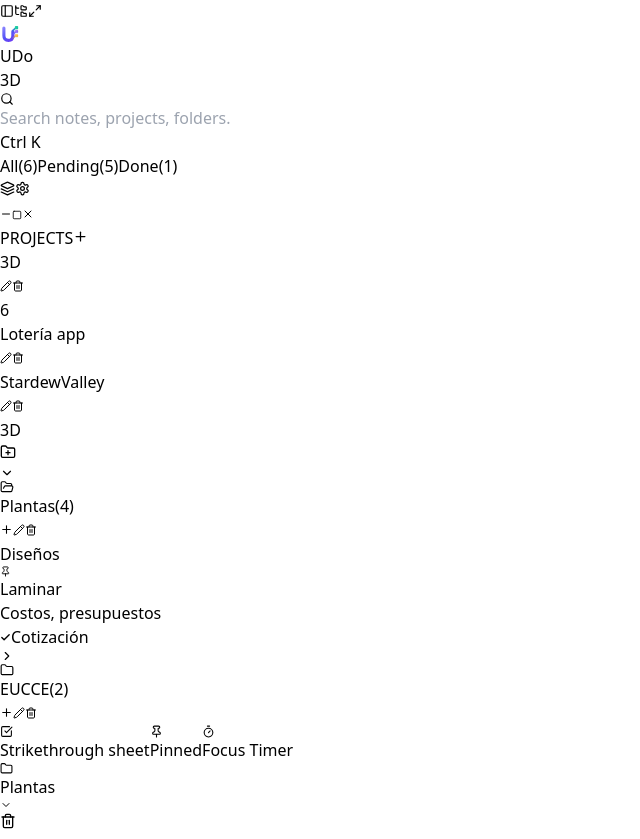
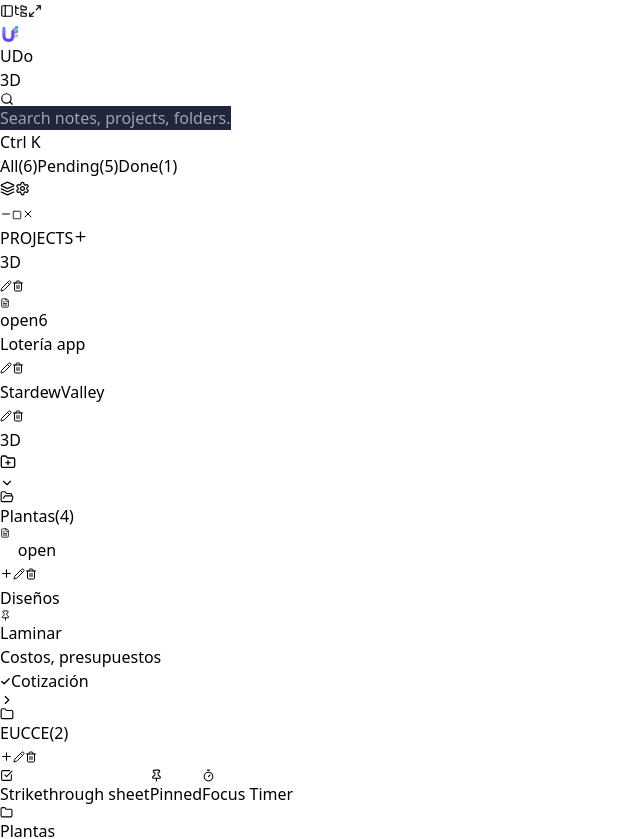
Before and after one commit to BrizueIa/UDo, a React (Vite) app: page / in a window 1280 px wide. Shown: the top 839 px of the page, without its empty margins (0-640 px from the left). Built offline with nearby package versions, Linux system fonts and the light colour scheme.

Commit message:
fix(search & navigation): fix white search bar background, add breadcrumb toggle in settings, and preserve open note with non-invasive active badges

```diff
--- a/src/app/App.tsx
+++ b/src/app/App.tsx
@@ -49,6 +49,14 @@ export const App: React.FC = () => {
   const { isSidebarCollapsed, isFoldersCollapsed, toggleSidebar, toggleFolders } = useSidebarCollapse();
   const { soundMuted, soundVolume, handleToggleAudioMute, handleVolumeChange } = useAudioState();
   const modalState = useAppModalState();
+
+  const [showBreadcrumbs, setShowBreadcrumbs] = useState<boolean>(
+    () => localStorage.getItem('udo_show_breadcrumbs') !== 'false'
+  );
+  const handleToggleBreadcrumbs = (show: boolean) => {
+    setShowBreadcrumbs(show);
+    localStorage.setItem('udo_show_breadcrumbs', String(show));
+  };
 
   const noteSubject = subjects.find((s) => s.id === currentNote?.subjectId);
   const noteFolder = folders.find((f) => f.id === currentNote?.folderId);
@@ -261,6 +269,8 @@ export const App: React.FC = () => {
         onToggleFolders={toggleFolders}
         onToggleZenMode={() => setIsZenMode((p) => !p)}
         onOpenTimerModal={() => modalState.setIsTimerModalOpen(true)}
+        showBreadcrumbs={showBreadcrumbs}
+        onToggleBreadcrumbs={handleToggleBreadcrumbs}
       />
 
       <main className="flex-1 flex overflow-hidden">
@@ -269,15 +279,9 @@ export const App: React.FC = () => {
             subjects={subjects}
             folders={folders}
             selectedSubjectId={selectedSubjectId}
+            activeNoteSubjectId={currentNote?.subjectId}
             isFocused={activeColumn === 1}
-            onSelectSubject={(id) => {
-              setSelectedSubjectId(id);
-              setActiveColumn(1);
-              if (currentNote && currentNote.subjectId !== id) {
-                const subNotes = notes.filter((n) => n.subjectId === id);
-                if (subNotes.length > 0) setSelectedNoteId(subNotes[0].id);
-              }
-            }}
+            onSelectSubject={(id) => { setSelectedSubjectId(id); setActiveColumn(1); }}
             onAddSubject={handleAddSubject}
             onUpdateSubject={handleUpdateSubject}
             onDeleteSubject={handleDeleteSubject}
@@ -296,6 +300,7 @@ export const App: React.FC = () => {
             notes={notes}
             selectedFolderId={selectedFolderId}
             selectedNoteId={selectedNoteId}
+            activeNoteFolderId={currentNote?.folderId}
             filter={filter}
             searchQuery={searchQuery}
             activeTagFilter={activeTagFilter}
@@ -331,6 +336,7 @@ export const App: React.FC = () => {
               subjectName={noteSubject?.name}
               subjectColor={noteSubject?.color}
               onRevealLocation={handleRevealLocation}
+              showBreadcrumbs={showBreadcrumbs}
               activeTagFilter={activeTagFilter}
               activeTimerFormatted={
                 (focusTimer.isRunning || focusTimer.isPaused) &&
--- a/src/app/SettingsModal.tsx
+++ b/src/app/SettingsModal.tsx
@@ -29,6 +29,8 @@ interface Props {
   audioVolume: number;
   onVolumeChange: (vol: number) => void;
   onToggleAudioMute: () => void;
+  showBreadcrumbs?: boolean;
+  onToggleBreadcrumbs?: (show: boolean) => void;
   onOpenShortcuts?: () => void;
   initialTab?: 'appearance' | 'audio' | 'shortcuts' | 'language';
 }
@@ -47,6 +49,8 @@ export const SettingsModal: React.FC<Props> = ({
   audioVolume,
   onVolumeChange,
   onToggleAudioMute,
+  showBreadcrumbs = true,
+  onToggleBreadcrumbs,
   initialTab = 'appearance',
 }) => {
   const { t, i18n } = useTranslation();
@@ -139,6 +143,7 @@ export const SettingsModal: React.FC<Props> = ({
           <div className="flex-1 p-5 overflow-y-auto min-h-0">
             {/* Appearance Tab */}
             {activeTab === 'appearance' && (
+              <div className="space-y-5">
                 <ThemeSettingsPanel
                   currentTheme={currentTheme}
                   currentAccent={currentAccent}
@@ -148,6 +153,30 @@ export const SettingsModal: React.FC<Props> = ({
                   onImportCustomTheme={onImportCustomTheme}
                   onDeleteCustomTheme={onDeleteCustomTheme}
                 />
+
+                {/* Interface Preferences: Breadcrumbs toggle */}
+                <div className="pt-3 border-t border-theme-border/60">
+                  <div className="text-xs font-semibold text-theme-muted uppercase tracking-wider mb-2">
+                    {t('settings.interfaceTitle')}
+                  </div>
+                  <label className="flex items-center justify-between p-3 rounded-xl bg-theme-card border border-theme-border/60 cursor-pointer hover:border-theme-accent/40 transition-colors">
+                    <div className="space-y-0.5 pr-4">
+                      <div className="text-xs font-medium text-theme-text">
+                        {t('settings.showBreadcrumbs')}
+                      </div>
+                      <div className="text-[11px] text-theme-muted">
+                        {t('settings.showBreadcrumbsDesc')}
+                      </div>
+                    </div>
+                    <input
+                      type="checkbox"
+                      checked={showBreadcrumbs}
+                      onChange={(e) => onToggleBreadcrumbs?.(e.target.checked)}
+                      className="w-4 h-4 rounded text-theme-accent focus:ring-theme-accent/40 bg-theme-column border-theme-border cursor-pointer accent-[#5551f5]"
+                    />
+                  </label>
+                </div>
+              </div>
             )}
 
             {/* Audio & Sound Tab */}
--- a/src/app/TopBar.tsx
+++ b/src/app/TopBar.tsx
@@ -37,6 +37,8 @@ interface Props {
   isSidebarCollapsed?: boolean;
   isFoldersCollapsed?: boolean;
   isZenMode?: boolean;
+  showBreadcrumbs?: boolean;
+  onToggleBreadcrumbs?: (show: boolean) => void;
   onVolumeChange: (vol: number) => void;
   onSearchChange: (q: string) => void;
   onOpenSearchPalette: (initialQuery?: string) => void;
@@ -71,6 +73,8 @@ export const TopBar: React.FC<Props> = ({
   isSidebarCollapsed = false,
   isFoldersCollapsed = false,
   isZenMode = false,
+  showBreadcrumbs = true,
+  onToggleBreadcrumbs,
   onVolumeChange,
   onSearchChange,
   onOpenSearchPalette,
@@ -286,6 +290,8 @@ export const TopBar: React.FC<Props> = ({
         audioVolume={audioVolume}
         onVolumeChange={onVolumeChange}
         onToggleAudioMute={onToggleAudioMute}
+        showBreadcrumbs={showBreadcrumbs}
+        onToggleBreadcrumbs={onToggleBreadcrumbs}
       />
     </header>
   );
--- a/src/app/TopBarSearch.tsx
+++ b/src/app/TopBarSearch.tsx
@@ -52,7 +52,8 @@ export const TopBarSearch: React.FC<Props> = ({
           onChange={(e) => onSearchChange(e.target.value)}
           onKeyDown={handleSearchKeyDown}
           placeholder={t('nav.searchPlaceholder')}
-          className="w-full bg-theme-card/70 hover:bg-theme-card focus:bg-theme-card text-xs text-theme-text placeholder-theme-muted pl-8 pr-16 py-1.5 rounded-lg outline-none border border-white/[0.06] hover:border-theme-accent/40 focus:border-theme-accent/60 transition-all shadow-inner"
+          style={{ backgroundColor: 'var(--color-bg-card)' }}
+          className="w-full bg-theme-card hover:bg-theme-hover focus:bg-theme-card text-xs text-theme-text placeholder-theme-muted pl-8 pr-16 py-1.5 rounded-lg outline-none border border-theme-border/60 hover:border-theme-accent/50 focus:border-theme-accent/70 transition-all shadow-inner"
         />
         <div className="absolute right-2.5 flex items-center space-x-1">
           {searchQuery && (
--- a/src/features/folders/components/FolderItemRow.tsx
+++ b/src/features/folders/components/FolderItemRow.tsx
@@ -9,6 +9,7 @@ import {
   X,
   Folder,
   FolderOpen,
+  FileText,
 } from 'lucide-react';
 import { FolderItem } from '../../../shared/types';
 import { useTranslation } from 'react-i18next';
@@ -20,6 +21,7 @@ interface Props {
   folder: FolderItem;
   noteCount: number;
   isSelected?: boolean;
+  hasActiveNote?: boolean;
   onSelectFolder?: () => void;
   onToggleExpand: () => void;
   onAddNote: () => void;
@@ -33,6 +35,7 @@ export const FolderItemRow: React.FC<Props> = ({
   folder,
   noteCount,
   isSelected = false,
+  hasActiveNote = false,
   onSelectFolder,
   onToggleExpand,
   onAddNote,
@@ -228,6 +231,17 @@ export const FolderItemRow: React.FC<Props> = ({
         <span className="text-[11px] text-theme-muted font-mono ml-1">
           ({noteCount})
         </span>
+        {hasActiveNote && (
+          <span
+            className="flex items-center space-x-1 px-1.5 py-0.5 rounded-[4px] bg-theme-accent/20 border border-theme-accent/40 text-theme-accent text-[10px] font-medium shrink-0 ml-1.5"
+            title={t('nav.activeNoteProject')}
+          >
+            <FileText size={10} className="text-theme-accent shrink-0" />
+            <span className="font-mono text-[9px] uppercase tracking-wide">
+              {t('nav.activeNoteBadge')}
+            </span>
+          </span>
+        )}
       </button>
 
       {/* Folder Actions (visible on hover or when selected) */}
--- a/src/features/folders/components/FoldersList.tsx
+++ b/src/features/folders/components/FoldersList.tsx
@@ -14,6 +14,7 @@ interface Props {
   notes: NoteItem[];
   selectedFolderId?: string;
   selectedNoteId: string;
+  activeNoteFolderId?: string;
   filter: ViewFilter;
   searchQuery?: string;
   activeTagFilter?: string | null;
@@ -47,6 +48,7 @@ export const FoldersList: React.FC<Props> = ({
   notes,
   selectedFolderId,
   selectedNoteId,
+  activeNoteFolderId,
   filter,
   searchQuery = '',
   activeTagFilter,
@@ -234,6 +236,7 @@ export const FoldersList: React.FC<Props> = ({
                   folder={folder}
                   noteCount={folderNotes.length}
                   isSelected={isFolderSelected}
+                  hasActiveNote={folder.id === activeNoteFolderId}
                   onSelectFolder={() => onSelectFolder(folder.id)}
                   onToggleExpand={() => onToggleFolderExpand(folder.id)}
                   onAddNote={() => onAddNote(folder.id)}
--- a/src/features/note-sheet/components/NoteDetailView.tsx
+++ b/src/features/note-sheet/components/NoteDetailView.tsx
@@ -27,6 +27,7 @@ interface Props {
   subjectName?: string;
   subjectColor?: string;
   onRevealLocation?: () => void;
+  showBreadcrumbs?: boolean;
   activeTagFilter?: string | null;
   activeTimerFormatted?: string;
   isTimerRunning?: boolean;
@@ -50,6 +51,7 @@ export const NoteDetailView: React.FC<Props> = ({
   subjectName,
   subjectColor,
   onRevealLocation,
+  showBreadcrumbs,
   activeTagFilter,
   activeTimerFormatted,
   isTimerRunning,
@@ -250,6 +252,7 @@ export const NoteDetailView: React.FC<Props> = ({
             subjectColor={subjectColor}
             folderName={folderName}
             onRevealLocation={onRevealLocation}
+            showBreadcrumbs={showBreadcrumbs}
             onTitleChange={handleTitleChange}
             onBlur={flushSave}
             isFindBarOpen={isFindBarOpen}
--- a/src/features/note-sheet/components/NoteTitleBar.tsx
+++ b/src/features/note-sheet/components/NoteTitleBar.tsx
@@ -13,6 +13,7 @@ interface Props {
   subjectColor?: string;
   folderName?: string;
   onRevealLocation?: () => void;
+  showBreadcrumbs?: boolean;
   onTitleChange: (e: React.ChangeEvent<HTMLInputElement>) => void;
   onBlur: () => void;
   isFindBarOpen: boolean;
@@ -31,6 +32,7 @@ export const NoteTitleBar: React.FC<Props> = ({
   subjectColor,
   folderName,
   onRevealLocation,
+  showBreadcrumbs = true,
   onTitleChange,
   onBlur,
   isFindBarOpen,
@@ -58,7 +60,7 @@ export const NoteTitleBar: React.FC<Props> = ({
   return (
     <div className="space-y-1">
       {/* Subtle Breadcrumb: Project > Folder */}
-      {(subjectName || folderName) && (
+      {showBreadcrumbs && (subjectName || folderName) && (
         <div className="flex items-center space-x-1 text-xs text-theme-muted select-none">
           <button
             type="button"
--- a/src/features/subjects/components/SubjectItemRow.tsx
+++ b/src/features/subjects/components/SubjectItemRow.tsx
@@ -1,6 +1,6 @@
 import React, { useState, useRef } from 'react';
 import { SubjectItem, FolderItem } from '../../../shared/types';
-import { Pencil, Trash2, X, Check, Folder } from 'lucide-react';
+import { Pencil, Trash2, X, Check, Folder, FileText } from 'lucide-react';
 import { useTranslation } from 'react-i18next';
 import { motion, AnimatePresence } from 'framer-motion';
 import { renderRichTitle } from '../../note-sheet/utils/inlineRichTextParser';
@@ -17,6 +17,7 @@ interface Props {
   isSelected: boolean;
   count: number;
   folders: FolderItem[];
+  hasActiveNote?: boolean;
   onSelectSubject: (id: string) => void;
   onUpdateSubject: (subject: SubjectItem) => void;
   onDeleteSubject: (id: string) => void;
@@ -30,6 +31,7 @@ export const SubjectItemRow: React.FC<Props> = ({
   isSelected,
   count,
   folders,
+  hasActiveNote = false,
   onSelectSubject,
   onUpdateSubject,
   onDeleteSubject,
@@ -272,6 +274,18 @@ export const SubjectItemRow: React.FC<Props> = ({
             )}
           </div>
 
+          {hasActiveNote && (
+            <span
+              className="flex items-center space-x-1 px-1.5 py-0.5 rounded-[4px] bg-theme-accent/20 border border-theme-accent/40 text-theme-accent text-[10px] font-medium shrink-0"
+              title={t('nav.activeNoteProject')}
+            >
+              <FileText size={10} className="text-theme-accent shrink-0" />
+              <span className="hidden sm:inline font-mono text-[9px] uppercase tracking-wide">
+                {t('nav.activeNoteBadge')}
+              </span>
+            </span>
+          )}
+
           {count > 0 && !isDeleting && (
             <span
               className={`text-xs px-2 py-0.5 rounded-md font-mono text-[11px] group-hover:hidden ${
--- a/src/features/subjects/components/SubjectsSidebar.tsx
+++ b/src/features/subjects/components/SubjectsSidebar.tsx
@@ -14,6 +14,7 @@ interface Props {
   subjects: SubjectItem[];
   folders: FolderItem[];
   selectedSubjectId: string;
+  activeNoteSubjectId?: string;
   isFocused?: boolean;
   onSelectSubject: (id: string) => void;
   onAddSubject: (name: string, color: string) => void;
@@ -30,6 +31,7 @@ export const SubjectsSidebar: React.FC<Props> = ({
   subjects,
   folders,
   selectedSubjectId,
+  activeNoteSubjectId,
   isFocused = false,
   onSelectSubject,
   onAddSubject,
@@ -201,6 +203,7 @@ export const SubjectsSidebar: React.FC<Props> = ({
             key={subject.id}
             subject={subject}
             isSelected={subject.id === selectedSubjectId}
+            hasActiveNote={subject.id === activeNoteSubjectId}
             count={getSubjectNoteCount(subject.id)}
             folders={folders}
             onSelectSubject={onSelectSubject}
--- a/src/shared/locales/en.json
+++ b/src/shared/locales/en.json
@@ -28,7 +28,9 @@
     "clearFilter": "Clear filter",
     "toggleSidebars": "Toggle Sidebars (F11)",
     "toggleSubjects": "Toggle Projects Sidebar",
-    "toggleFolders": "Toggle Folders List"
+    "toggleFolders": "Toggle Folders List",
+    "activeNoteProject": "Contains active open note",
+    "activeNoteBadge": "open"
   },
   "folders": {
     "addFolder": "New Folder",
@@ -297,6 +299,9 @@
     "audioDevicesDesc": "Configure your input and output devices for voice notes and playback.",
     "viewShortcuts": "View keyboard shortcuts",
     "close": "Close",
+    "interfaceTitle": "Interface & Navigation",
+    "showBreadcrumbs": "Show note location breadcrumb",
+    "showBreadcrumbsDesc": "Displays project and folder path above the note title with quick navigation.",
     "audioFeedback": "Sound Effects on Task Completion",
     "autoBackup": "Daily Local Backups",
     "exportData": "Export All Data (JSON)",
```
Also changed, not shown: src/shared/locales/es.json (+6 -1 lines). Lines whose indentation alone changed are shown as unchanged.
